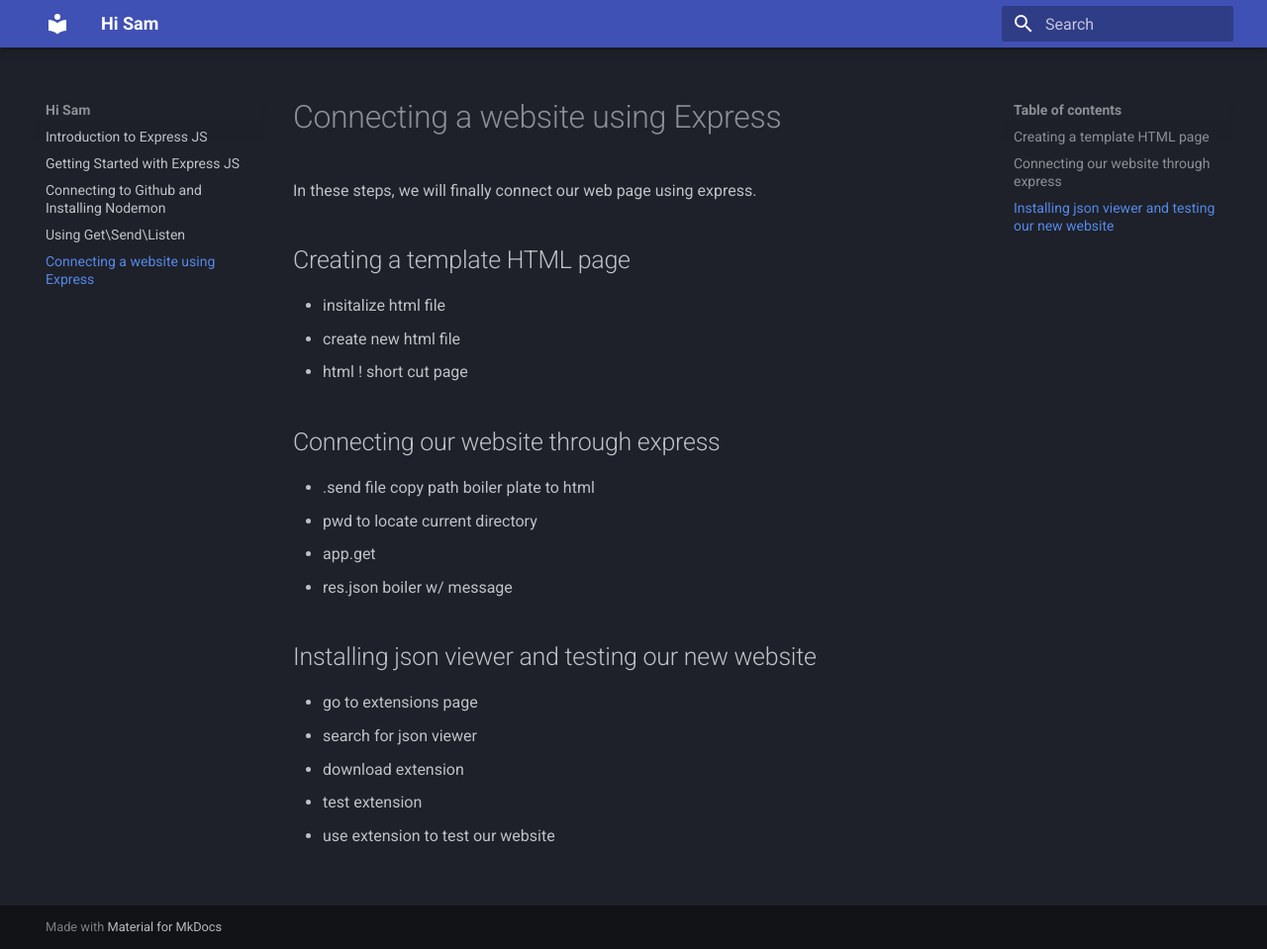
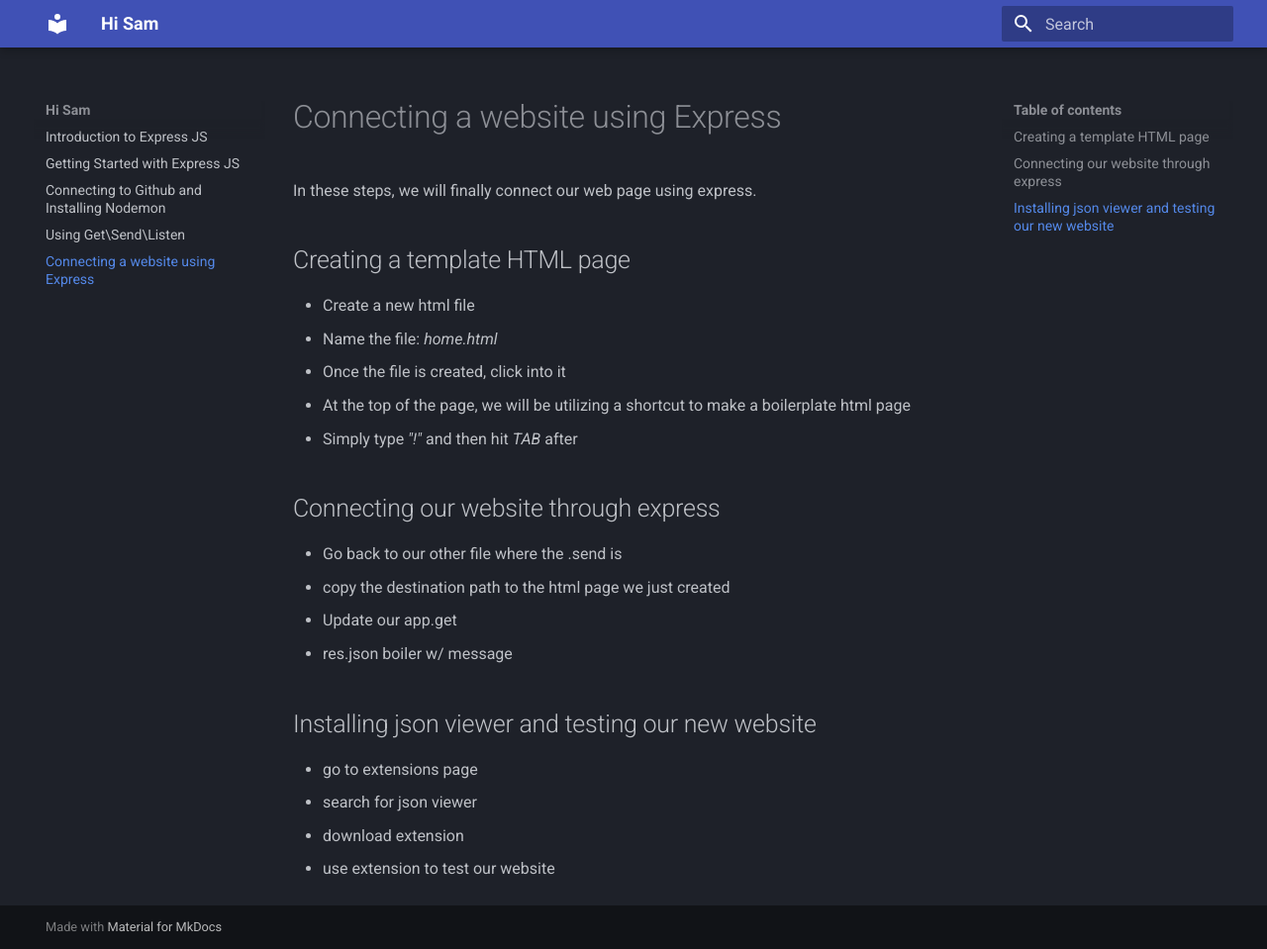
Before and after one commit to NBSutton98/COM-Documentation, an MkDocs documentation site: the page built from docs/task4.md, in a window 1280 px wide and 959 px high. Shown: the whole window at 99% size. Built offline with MkDocs 1.6.1 and Material for MkDocs 9.7.7, drawn with Linux system fonts in a browser that asks for light colours.

Commit message:
Update task4.md

```diff
--- a/docs/task4.md
+++ b/docs/task4.md
@@ -2,19 +2,20 @@
 In these steps, we will finally connect our web page using express.
 
 ## Creating a template HTML page
-- insitalize html file
-- create new html file
-- html ! short cut page
+- Create a new html file
+- Name the file: *home.html*
+- Once the file is created, click into it
+- At the top of the page, we will be utilizing a shortcut to make a boilerplate html page
+- Simply type *"!"* and then hit *TAB* after
 
 ## Connecting our website through express
-- .send file copy path boiler plate to html
-- pwd to locate current directory
-- app.get
+- Go back to our other file where the .send is
+- copy the destination path to the html page we just created
+- Update our app.get
 - res.json boiler w/ message
 
 ## Installing json viewer and testing our new website
 - go to extensions page
 - search for json viewer
 - download extension
-- test extension
 - use extension to test our website
```
